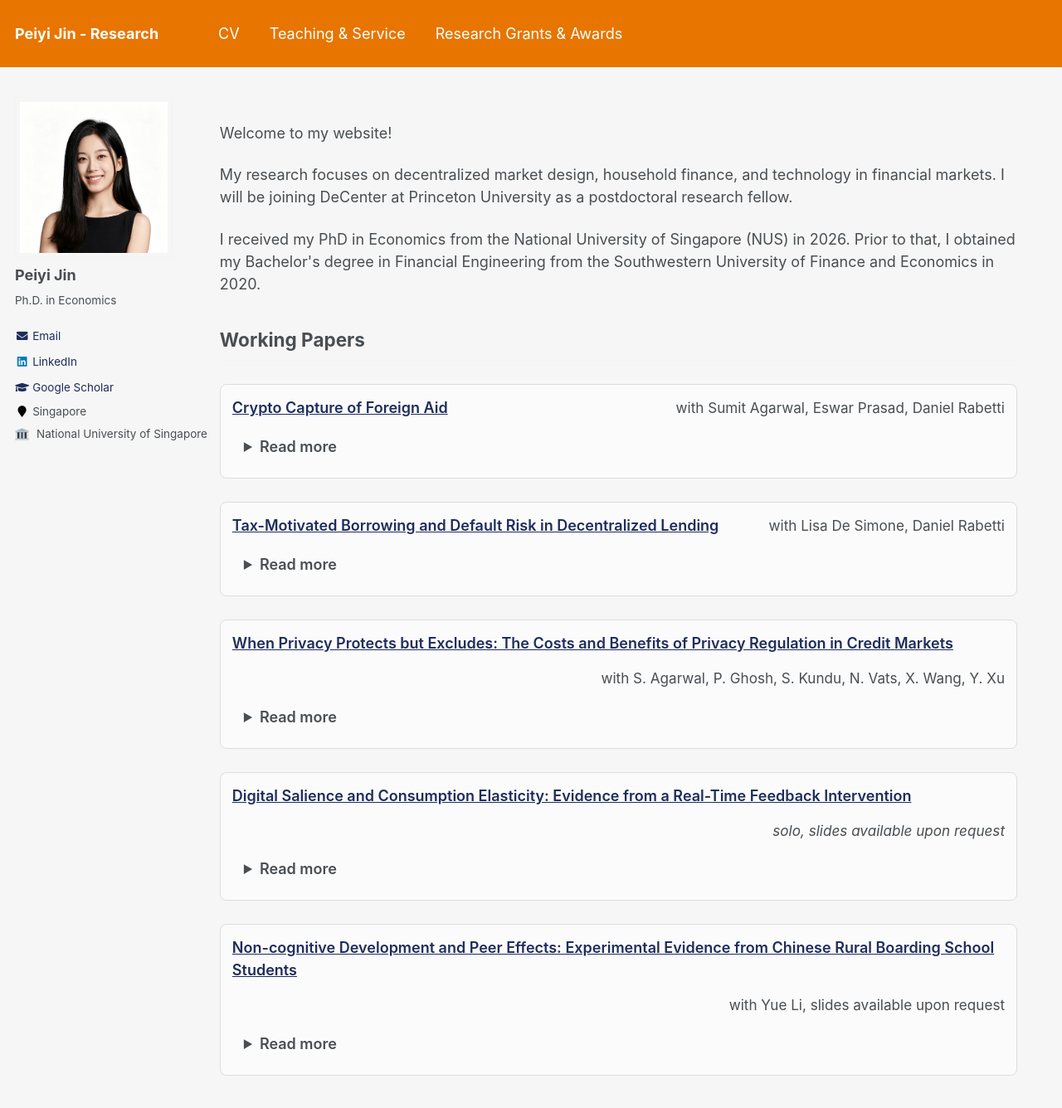
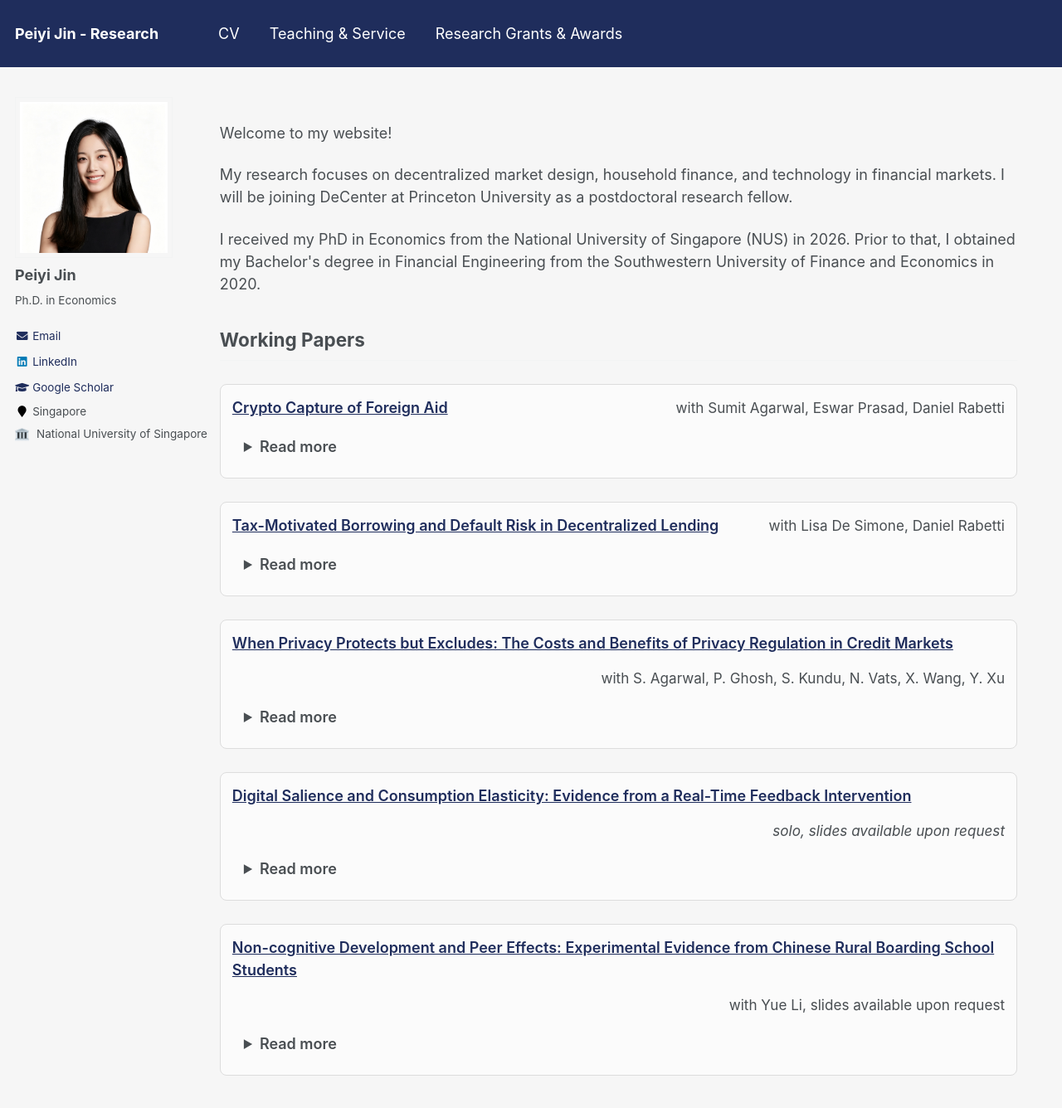
Before and after one commit to peiyi-jin/peiyi-jin.github.io, a Jekyll site: the page built from _pages/about.md, in a window 1280 px wide and 1400 px high. Shown: the top 1336 px of the window at 83% size. Built offline with Jekyll 4.4.1, drawn with Linux system fonts in a browser that asks for light colours.

Commit message:
统一顶部导航栏为深蓝色
将站点 banner 背景色从橙色调整为 #1F2D5C，与全站链接和标题配色保持一致。

Co-authored-by: Cursor <cursoragent@cursor.com>

```diff
--- a/_includes/head/custom.html
+++ b/_includes/head/custom.html
@@ -33,7 +33,7 @@
 
   .masthead,
   .greedy-nav {
-    background-color: #E77500;
+    background-color: #1F2D5C;
   }
 
   .masthead {
```
